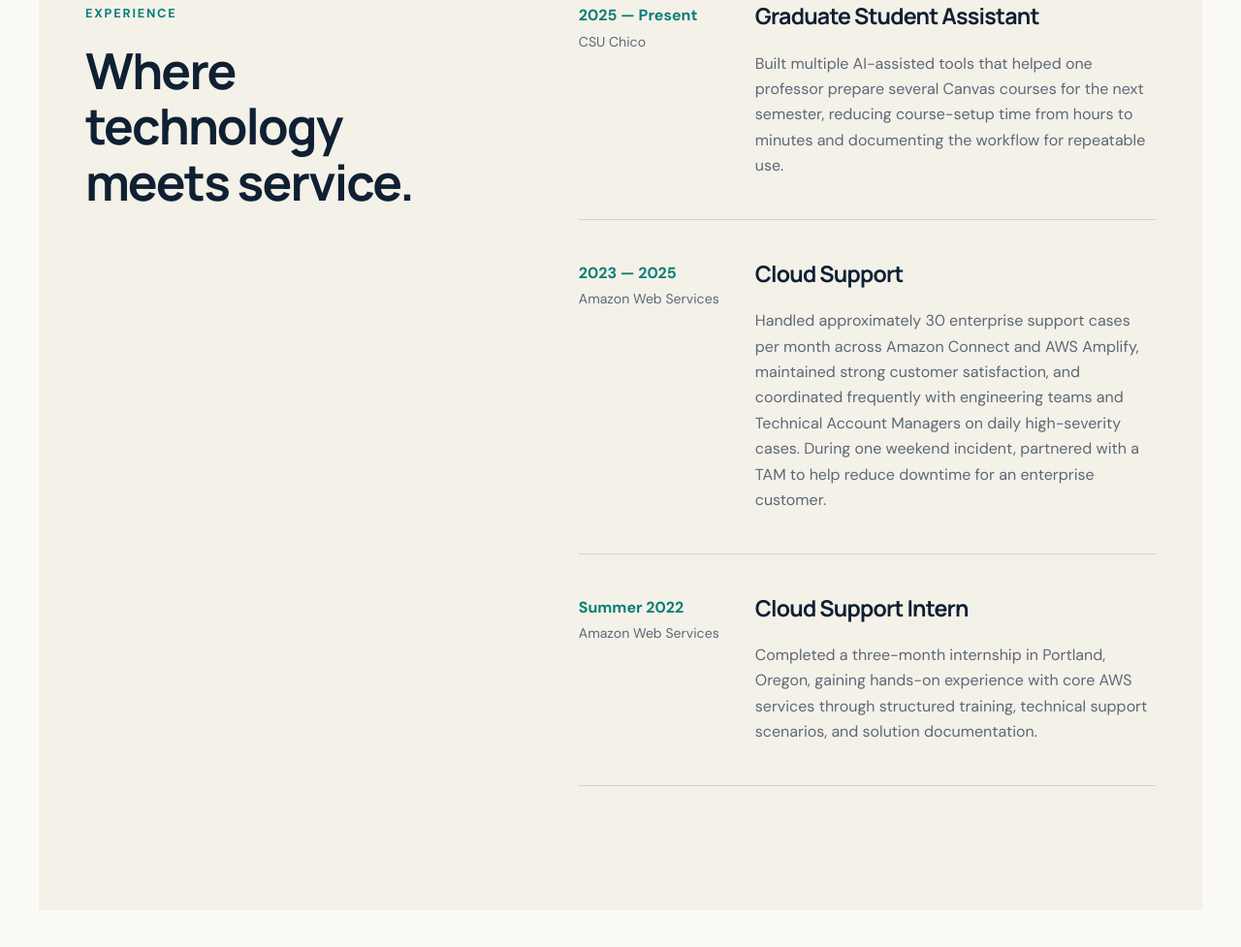
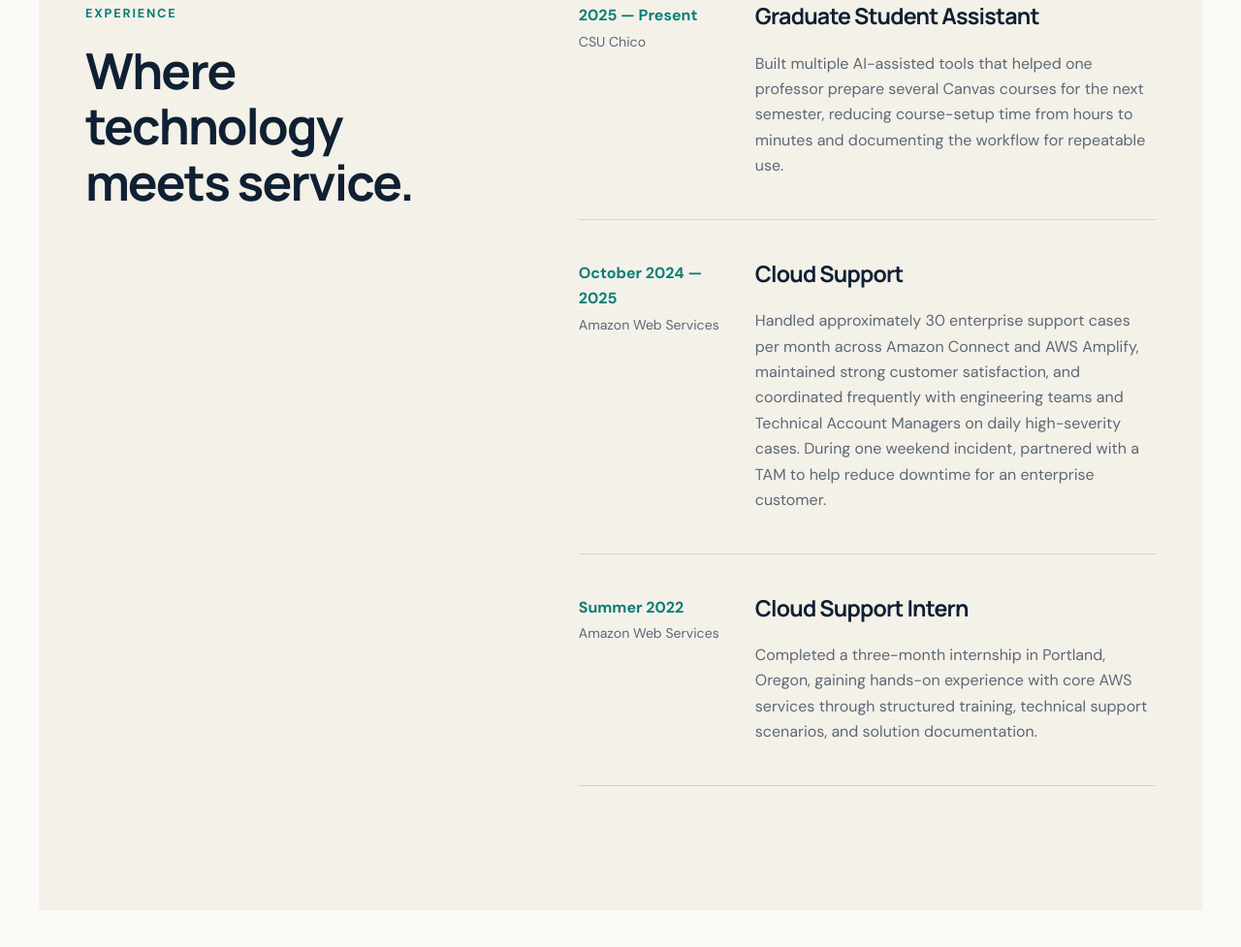
Before and after one commit to bardakanian/bardakanian.github.io, a plain HTML site: page index.html in a window 1280 px wide. Shown: the part 2170-3147 px from the top of the page at 97% size. Drawn offline with Linux system fonts and the light colour scheme.

Commit message:
Correct AWS role start date to October 2024

```diff
--- a/index.html
+++ b/index.html
@@ -159,7 +159,7 @@
         </article>
         <article class="timeline-item reveal">
           <div class="timeline-meta">
-            <p>2023 — 2025</p>
+            <p>October 2024 — 2025</p>
             <span>Amazon Web Services</span>
           </div>
           <div class="timeline-content">
```
